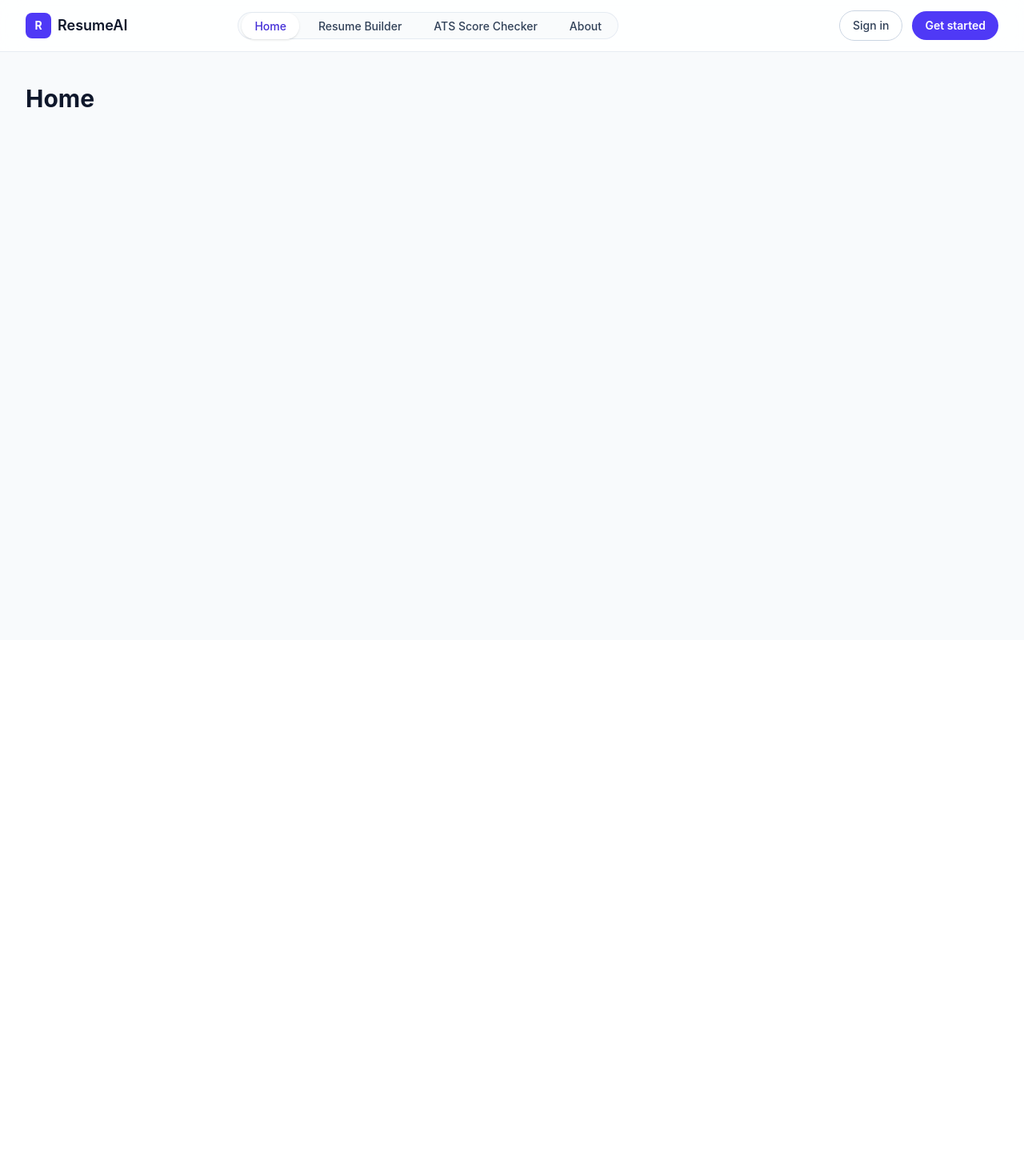
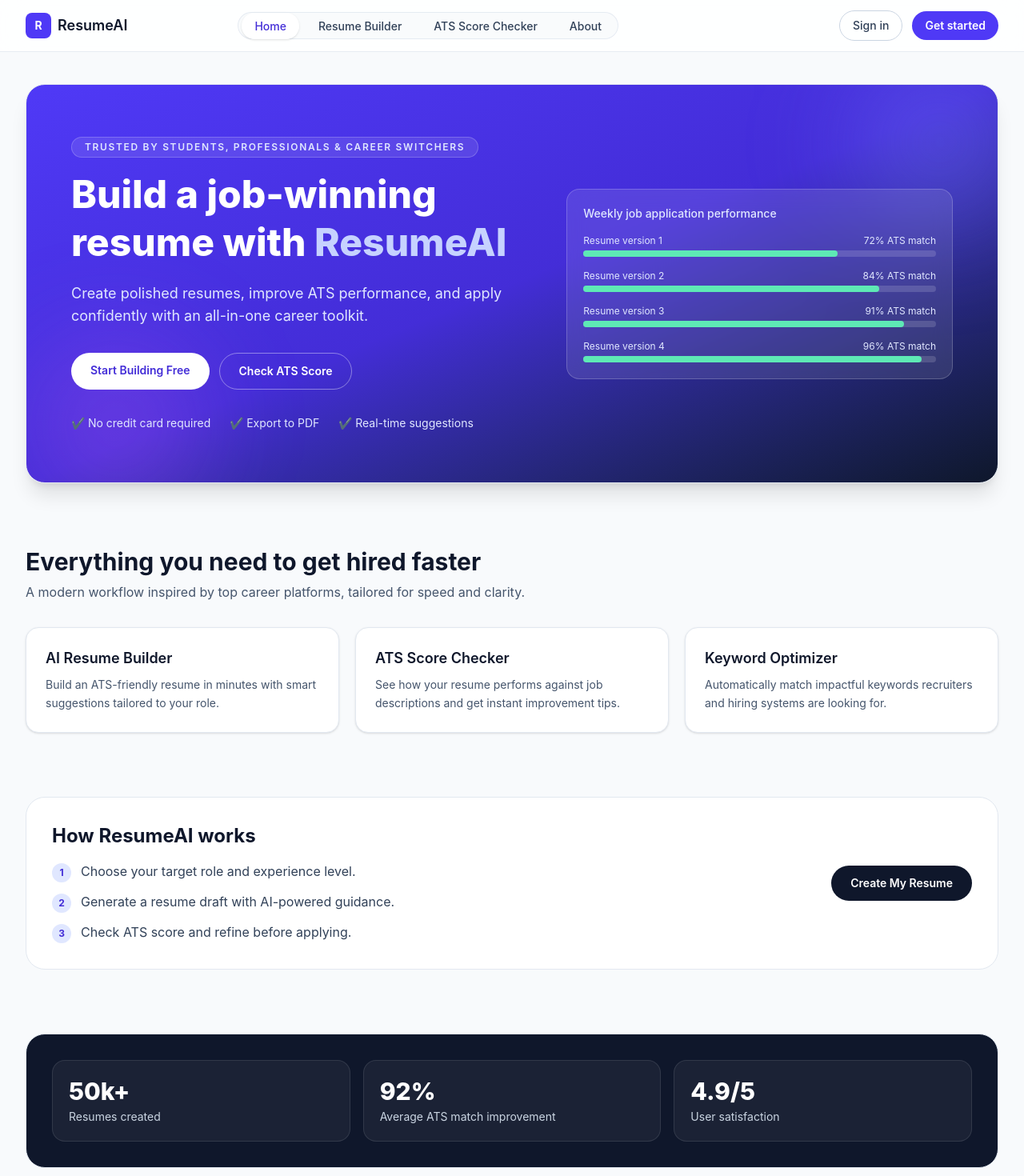
Before and after one commit to ap165/resumeAI, a React app: page / in a window 1280 px wide. Shown: the top 1470 px of the page at 80% size. Before the commit the page ends 800 px from the top, so only its background shows below. Built offline with nearby package versions, Linux system fonts and the light colour scheme; the HTML template or start-up script is replaced by a standard one.

Commit message:
Create modern, content-rich homepage layout

```diff
--- a/src/App.jsx
+++ b/src/App.jsx
@@ -1,5 +1,6 @@
 import { Route, Routes } from "react-router-dom";
 import Navbar from "./components/layout/Navbar.jsx";
+import Home from "./features/resume/Home.jsx";
 import "./styles/index.css";
 
 const App = () => {
@@ -8,7 +9,7 @@ const App = () => {
       <Navbar />
       <main className="mx-auto max-w-7xl px-4 py-10 sm:px-6 lg:px-8">
         <Routes>
-          <Route path="/" element={<h1 className="text-3xl font-bold">Home</h1>} />
+          <Route path="/" element={<Home />} />
           <Route path="/resume-builder" element={<h1 className="text-3xl font-bold">Resume Builder</h1>} />
           <Route path="/ats-score-checker" element={<h1 className="text-3xl font-bold">ATS Score Checker</h1>} />
           <Route path="/about" element={<h1 className="text-3xl font-bold">About</h1>} />
--- a/src/features/resume/Home.jsx
+++ b/src/features/resume/Home.jsx
@@ -0,0 +1,146 @@
+import { Link } from "react-router-dom";
+
+const features = [
+  {
+    title: "AI Resume Builder",
+    description: "Build an ATS-friendly resume in minutes with smart suggestions tailored to your role.",
+  },
+  {
+    title: "ATS Score Checker",
+    description: "See how your resume performs against job descriptions and get instant improvement tips.",
+  },
+  {
+    title: "Keyword Optimizer",
+    description: "Automatically match impactful keywords recruiters and hiring systems are looking for.",
+  },
+];
+
+const steps = [
+  "Choose your target role and experience level.",
+  "Generate a resume draft with AI-powered guidance.",
+  "Check ATS score and refine before applying.",
+];
+
+const stats = [
+  { value: "50k+", label: "Resumes created" },
+  { value: "92%", label: "Average ATS match improvement" },
+  { value: "4.9/5", label: "User satisfaction" },
+];
+
+const Home = () => {
+  return (
+    <div className="space-y-20 pb-8">
+      <section className="relative overflow-hidden rounded-3xl border border-slate-200 bg-gradient-to-br from-indigo-600 via-indigo-700 to-slate-900 px-6 py-16 text-white shadow-xl sm:px-10 lg:px-14">
+        <div className="absolute -right-10 -top-10 h-56 w-56 rounded-full bg-indigo-400/30 blur-3xl" />
+        <div className="absolute -bottom-10 left-0 h-56 w-56 rounded-full bg-fuchsia-400/20 blur-3xl" />
+
+        <div className="relative grid gap-10 lg:grid-cols-[1.2fr_1fr] lg:items-center">
+          <div>
+            <p className="mb-4 inline-flex rounded-full border border-white/20 bg-white/10 px-4 py-1 text-xs font-semibold uppercase tracking-[0.14em] text-indigo-100">
+              Trusted by students, professionals & career switchers
+            </p>
+            <h1 className="text-4xl font-extrabold leading-tight sm:text-5xl">
+              Build a job-winning resume with <span className="text-indigo-200">ResumeAI</span>
+            </h1>
+            <p className="mt-5 max-w-xl text-base text-indigo-100 sm:text-lg">
+              Create polished resumes, improve ATS performance, and apply confidently with an all-in-one career toolkit.
+            </p>
+
+            <div className="mt-8 flex flex-wrap gap-3">
+              <Link
+                to="/resume-builder"
+                className="rounded-full bg-white px-6 py-3 text-sm font-semibold text-indigo-700 transition hover:bg-indigo-50"
+              >
+                Start Building Free
+              </Link>
+              <Link
+                to="/ats-score-checker"
+                className="rounded-full border border-white/40 px-6 py-3 text-sm font-semibold text-white transition hover:bg-white/10"
+              >
+                Check ATS Score
+              </Link>
+            </div>
+
+            <div className="mt-8 flex flex-wrap items-center gap-6 text-sm text-indigo-100">
+              <span>✔ No credit card required</span>
+              <span>✔ Export to PDF</span>
+              <span>✔ Real-time suggestions</span>
+            </div>
+          </div>
+
+          <div className="rounded-2xl border border-white/20 bg-white/10 p-5 backdrop-blur-md">
+            <p className="mb-4 text-sm font-medium text-indigo-100">Weekly job application performance</p>
+            <div className="space-y-4">
+              {[72, 84, 91, 96].map((score, idx) => (
+                <div key={score}>
+                  <div className="mb-1 flex items-center justify-between text-xs text-indigo-100">
+                    <span>Resume version {idx + 1}</span>
+                    <span>{score}% ATS match</span>
+                  </div>
+                  <div className="h-2 w-full rounded-full bg-white/15">
+                    <div className="h-2 rounded-full bg-emerald-300" style={{ width: `${score}%` }} />
+                  </div>
+                </div>
+              ))}
+            </div>
+          </div>
+        </div>
+      </section>
+
+      <section>
+        <div className="mb-8 flex items-end justify-between gap-4">
+          <div>
+            <h2 className="text-3xl font-bold text-slate-900">Everything you need to get hired faster</h2>
+            <p className="mt-2 text-slate-600">A modern workflow inspired by top career platforms, tailored for speed and clarity.</p>
+          </div>
+        </div>
+
+        <div className="grid gap-5 md:grid-cols-3">
+          {features.map((feature) => (
+            <article
+              key={feature.title}
+              className="rounded-2xl border border-slate-200 bg-white p-6 shadow-sm transition hover:-translate-y-0.5 hover:shadow-md"
+            >
+              <h3 className="text-lg font-semibold text-slate-900">{feature.title}</h3>
+              <p className="mt-2 text-sm leading-relaxed text-slate-600">{feature.description}</p>
+            </article>
+          ))}
+        </div>
+      </section>
+
+      <section className="grid gap-6 rounded-3xl border border-slate-200 bg-white p-8 md:grid-cols-[1fr_auto] md:items-center">
+        <div>
+          <h2 className="text-2xl font-bold text-slate-900">How ResumeAI works</h2>
+          <ol className="mt-4 space-y-3 text-slate-700">
+            {steps.map((step, index) => (
+              <li key={step} className="flex items-start gap-3">
+                <span className="mt-0.5 inline-flex h-6 w-6 flex-none items-center justify-center rounded-full bg-indigo-100 text-xs font-bold text-indigo-700">
+                  {index + 1}
+                </span>
+                <span>{step}</span>
+              </li>
+            ))}
+          </ol>
+        </div>
+
+        <Link
+          to="/resume-builder"
+          className="inline-flex justify-center rounded-full bg-slate-900 px-6 py-3 text-sm font-semibold text-white transition hover:bg-slate-800"
+        >
+          Create My Resume
+        </Link>
+      </section>
+
+      <section className="grid gap-4 rounded-3xl border border-slate-200 bg-slate-900 p-8 text-white sm:grid-cols-3">
+        {stats.map((stat) => (
+          <div key={stat.label} className="rounded-2xl border border-white/10 bg-white/5 p-5">
+            <p className="text-3xl font-extrabold">{stat.value}</p>
+            <p className="mt-1 text-sm text-slate-300">{stat.label}</p>
+          </div>
+        ))}
+      </section>
+    </div>
+  );
+};
+
+export default Home;
```
